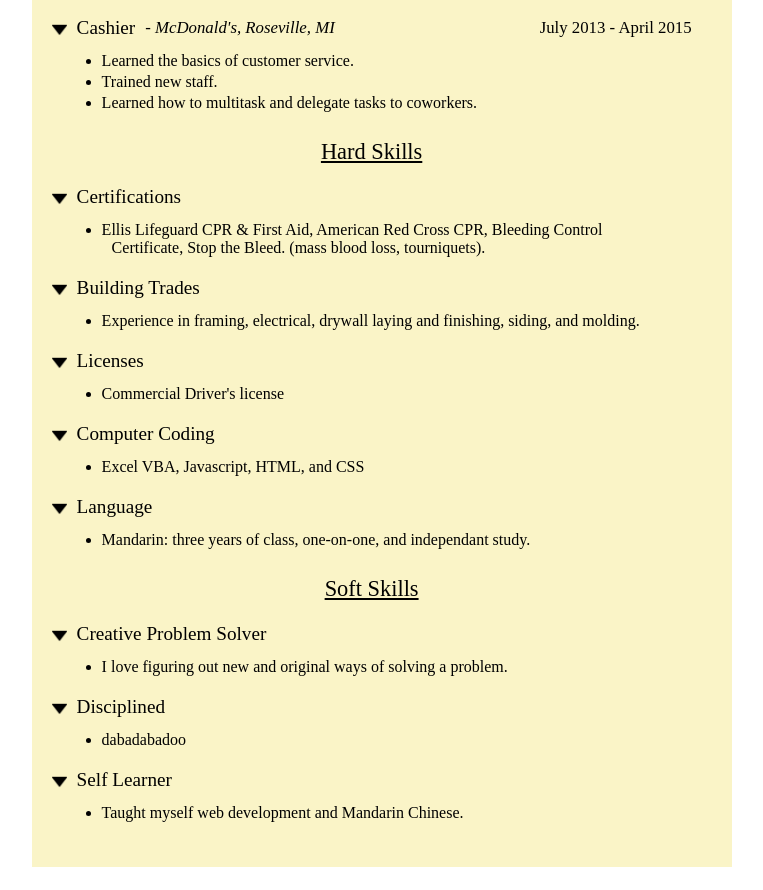
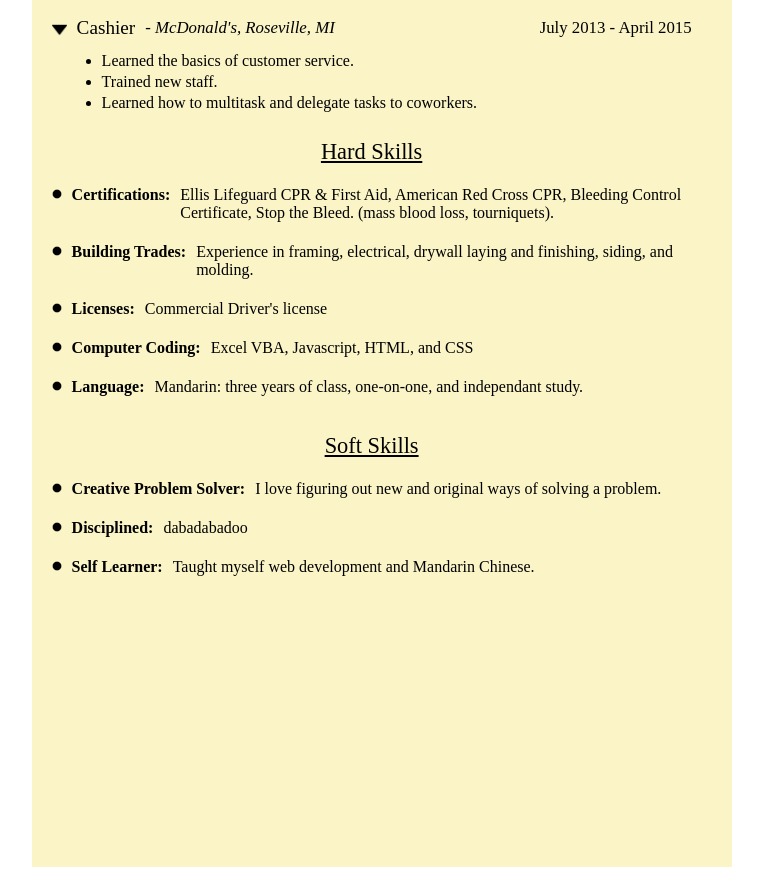
Before and after one commit to juniorjoe3/JosephHeaton, a website: page pages/professional.html in a window 1280 px wide and 2329 px high. Shown: the part 1439-2329 px from the top of the page, without its empty margins (300-1063 px from the left). Drawn offline with Linux system fonts and the light colour scheme.

Commit message:
prof sm entry

```diff
--- a/css/professional_styles.css
+++ b/css/professional_styles.css
@@ -153,6 +153,7 @@
       position: absolute;
       left: 0;
       top: 0;
+      background-color: white;
     }
     #main_content {
        overflow: visible;
@@ -176,7 +177,7 @@
     background-color: rgba(255, 255, 255, 0.5);
 }
 
-.entry {
+.entry_full {
     margin-bottom: 10px;
 }
 
@@ -237,6 +238,55 @@
   padding-left: 10px;
   padding-top:3px;
 }
+
+/* --------------------------small entry ----------------- */
+
+.entry_sm {
+    margin-bottom: 1px;
+}
+
+.header_sm {
+    display: flex;
+    flex-direction: row;
+    padding: 10px 1px;
+    cursor: grab;
+    border-radius: 20px;
+
+
+}
+
+.header_sm:hover {
+    background-color: rgba(255, 255, 255, 0.5);
+}
+
+.dot_sm {
+    background-image: url('/images/blackDot.png');
+    height:10px;
+    width: 10px;
+    margin-top: 3px;
+    background-size: contain;
+    background-repeat: no-repeat;
+    align-self: start;
+    flex-shrink: 0;
+}
+
+.title_sm {
+    margin-left: 10px;
+    margin-right: 10px;
+    font-size: 1rem;
+    white-space: nowrap;
+    align-self: flex-start;
+    font-weight:bold
+}
+
+.detail_sm {
+    margin:0;
+    cursor:default;
+    cursor: grab;
+
+}
+
+
 
 /* right side panel ------------------------------------------------------------------------------ */
 
--- a/data/resume.json
+++ b/data/resume.json
@@ -220,7 +220,7 @@
                 ]
     },
     {
-        "title":"Certifications",
+        "title":"Certifications:",
         "location":"",
         "dateTo":"",
         "dateString":"",
@@ -230,7 +230,7 @@
                 ]
     },
     {
-        "title":"Building Trades",
+        "title":"Building Trades:",
         "location":"",
         "dateTo":"",
         "dateString":"",
@@ -240,7 +240,7 @@
                 ]
     },
     {
-        "title":"Licenses",
+        "title":"Licenses:",
         "location":"",
         "dateTo":"",
         "dateString":"",
@@ -250,7 +250,7 @@
                 ]
     },
     {
-        "title":"Computer Coding",
+        "title":"Computer Coding:",
         "location":"",
         "dateTo":"",
         "dateString":"",
@@ -260,7 +260,7 @@
                 ]
     },
     {
-        "title":"Language",
+        "title":"Language:",
         "location":"",
         "dateTo":"",
         "dateString":"",
@@ -270,7 +270,7 @@
                 ]
     },
     {
-        "title":"Active",
+        "title":"Active:",
         "location":"",
         "dateTo":"",
         "dateString":"",
@@ -280,7 +280,7 @@
                 ]
     },
     {
-        "title":"Creative",
+        "title":"Creative:",
         "location":"",
         "dateTo":"",
         "dateString":"",
@@ -290,7 +290,7 @@
                 ]
     },
     {
-        "title":"Musical",
+        "title":"Musical:",
         "location":"",
         "dateTo":"",
         "dateString":"",
@@ -300,7 +300,7 @@
                 ]
     },
     {
-        "title":"Creative Problem Solver",
+        "title":"Creative Problem Solver:",
         "location":"",
         "dateTo":"",
         "dateString":"",
@@ -310,7 +310,7 @@
                 ]
     },
     {
-        "title":"Disciplined",
+        "title":"Disciplined:",
         "location":"",
         "dateTo":"",
         "dateString":"",
@@ -320,7 +320,7 @@
                 ]
     },
     {
-        "title":"Self Learner",
+        "title":"Self Learner:",
         "location":"",
         "dateTo":"",
         "dateString":"",
--- a/js/js_professional.js
+++ b/js/js_professional.js
@@ -67,16 +67,16 @@ function printResume() {
             entrySet_Sorted.forEach(function(value) {printEntry_Full(value)});
             break;
           case "Hard Skills":
-            entrySet_Sorted.forEach(function(value) {printEntry_Full(value)});
+            entrySet_Sorted.forEach(function(value) {printEntry_sm(value)});
             break;
           case "Soft Skills":
-            entrySet_Sorted.forEach(function(value) {printEntry_Full(value)});
+            entrySet_Sorted.forEach(function(value) {printEntry_sm(value)});
             break;
           case "Community Service":
             entrySet_Sorted.forEach(function(value) {printEntry_Full(value)});
             break;
           case "Interests":
-            entrySet_Sorted.forEach(function(value) {printEntry_Full(value)});
+            entrySet_Sorted.forEach(function(value) {printEntry_sm(value)});
             break;
           case "":
 
@@ -92,7 +92,7 @@ function printEntry_Full(entry_obj) {
   const resume_container = document.getElementById('resume_container');
     //create entry div
     const div_entry = document.createElement('div');
-    div_entry.className = "entry";
+    div_entry.className = "entry_full";
     div_entry.id = "entry_div_" + entry_obj.title;
     resume_container.appendChild(div_entry);
     //create header div
@@ -145,6 +145,42 @@ function printEntry_Full(entry_obj) {
 
 }
 
+function printEntry_sm(entry_obj) {
+  const resume_container = document.getElementById('resume_container');
+    //create entry div
+    const div_entry_sm = document.createElement('div');
+    div_entry_sm.className = "entry_sm";
+    div_entry_sm.id = "entry_div_" + entry_obj.title;
+    resume_container.appendChild(div_entry_sm);
+    //create header div
+    const div_header_sm = document.createElement('div');
+    div_header_sm.className = "header"
+    div_header_sm.setAttribute("draggable","true")
+    div_header_sm.setAttribute("ondragend","dragEntryEnd()")
+    div_header_sm.setAttribute("ondragstart","dragEntryStart(event)")
+    div_header_sm.id = "header_" + entry_obj.title;
+    div_entry_sm.appendChild(div_header_sm)
+    //create header interior
+      // dot
+      const div_dot_sm = document.createElement('div');
+      div_dot_sm.className = 'dot_sm';
+      div_header_sm.appendChild(div_dot_sm);
+      //title
+      const div_title_sm = document.createElement('div');
+      div_title_sm.className = 'title_sm';
+      const textNode1 = document.createTextNode(entry_obj.title);
+      div_title_sm.appendChild(textNode1);
+      div_header_sm.appendChild(div_title_sm);
+    // create detail div
+      const div_detail_sm = document.createElement('div');
+      div_detail_sm.className = 'detail_sm';
+      const textNode2 = document.createTextNode(entry_obj.detail[0]);
+      div_detail_sm.appendChild(textNode2);
+      div_header_sm.appendChild(div_detail_sm);
+
+
+}
+
 // sorting -------------------------------------------------------------------------------------------------------------------------
 
 function sortEntries(entrySet) {
@@ -160,7 +196,6 @@ function sortEntries(entrySet) {
 
 function sort_recent_first(entrySet) {
   const entryArray = Array.from(entrySet);
-  console.log(entryArray);
   entryArray.sort(function(a, b){
       const date_A = new Date(a.dateTo)
       const date_B = new Date(b.dateTo)
@@ -170,7 +205,6 @@ function sort_recent_first(entrySet) {
         return 1;
       }
   });
-  console.log(entryArray);
   const sortedSet = new Set(entryArray);
   return sortedSet;
 }
@@ -178,7 +212,6 @@ function sort_recent_first(entrySet) {
 
 function sort_recent_last(entrySet) {
   const entryArray = Array.from(entrySet);
-  console.log(entryArray);
   entryArray.sort(function(a, b){
       const date_A = new Date(a.dateTo)
       const date_B = new Date(b.dateTo)
@@ -188,7 +221,6 @@ function sort_recent_last(entrySet) {
         return 1;
       }
   });
-  console.log(entryArray);
   const sortedSet = new Set(entryArray);
   return sortedSet;
 }
@@ -347,8 +379,10 @@ function dragEntryStart(ev) { //attaches data to the drag event
   ev.dataTransfer.setData("text", ev.target.parentElement.id);
   console.log(ev.dataTransfer.getData('text'));
   const entry_div = ev.target.parentElement;
-  const detail_div = entry_div.lastElementChild;
-  detail_div.style.display = 'none';
+  if (entry_div.className == 'entry_full') {
+    const detail_div = entry_div.lastElementChild;
+    detail_div.style.display = 'none';
+  }
   const garbage_div = document.getElementById("garbage_div");
   garbage_div.style.backgroundImage = "url('/images/garbage_open.png')"; //opens the garbage can
 }
```
Also changed, not shown: images/blackDot.png (added).
